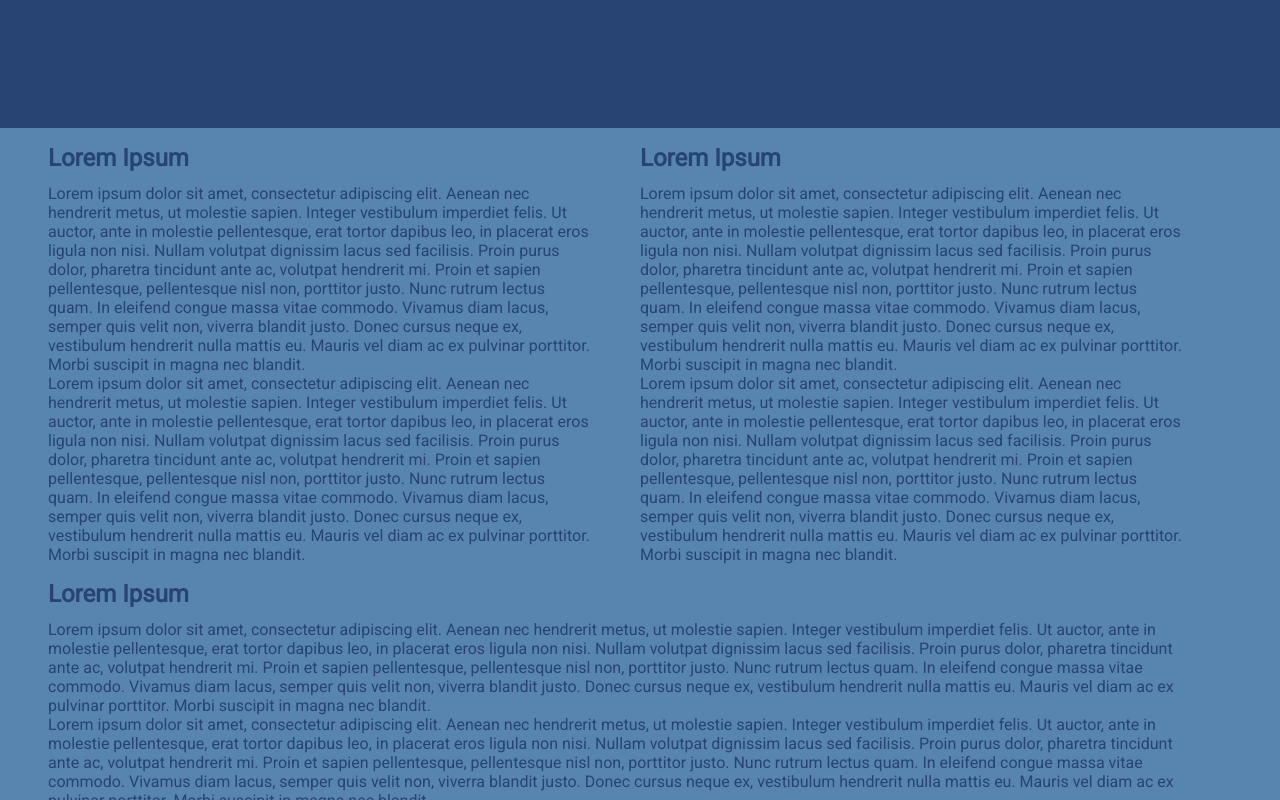
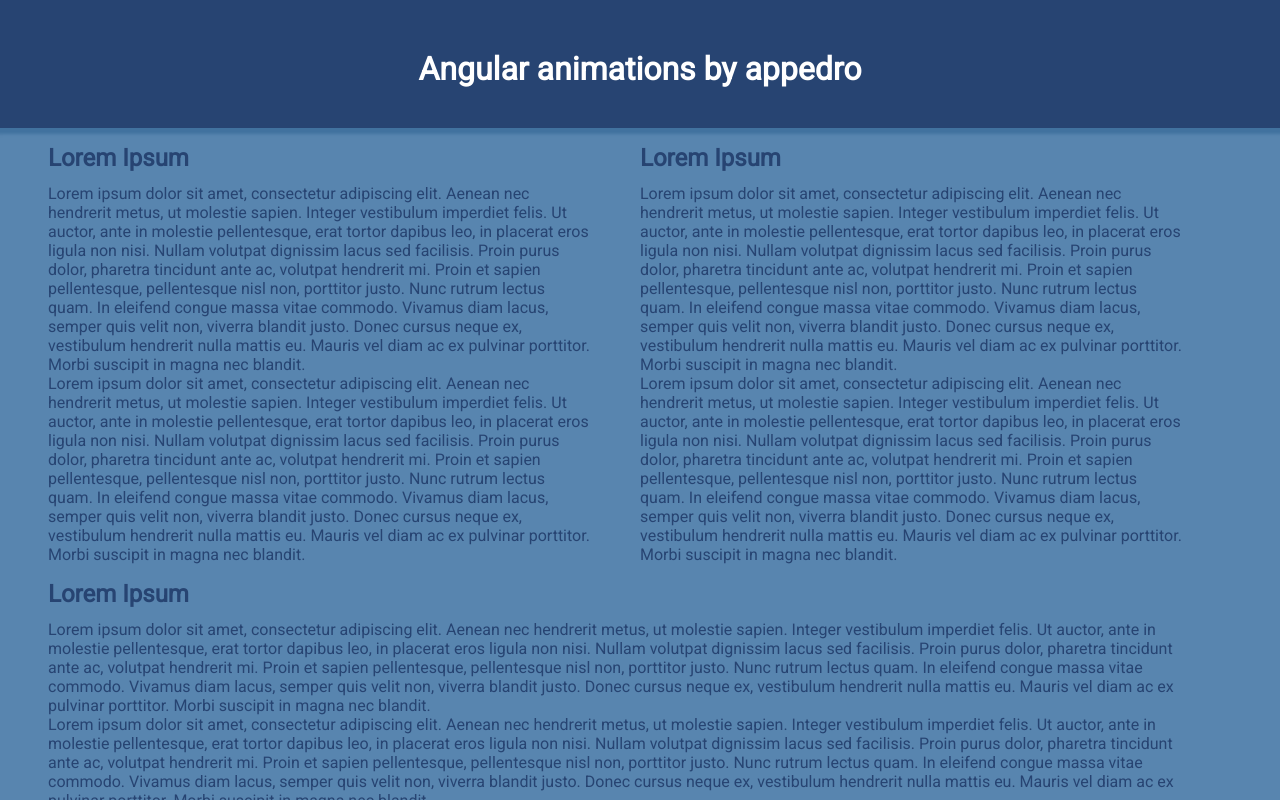
Before and after one commit to appedro/angular-anims, an Angular app: page / in a window 1280 px wide. Shown: the top 800 px of the page. Built offline with nearby package versions, Linux system fonts and the light colour scheme.

Commit message:
improve headbar

```diff
--- a/src/app/shared/page/page.component.html
+++ b/src/app/shared/page/page.component.html
@@ -1,4 +1,6 @@
-<div class="header-bar"></div>
+<div class="header-bar">
+    <h1>Angular animations by appedro</h1>
+</div>
 
 <main>
     <ng-content></ng-content>
--- a/src/app/shared/page/page.component.scss
+++ b/src/app/shared/page/page.component.scss
@@ -1,5 +1,14 @@
+@import "src/styles/utils.scss";
+
 .header-bar {
   background-color: #274472;
   width: 100%;
   height: 128px;
+  color: white;
+  display: flex;
+  justify-content: center;
+  box-shadow: 1px 2px 3px 4px $primary-color;
+  h1 {
+    margin-top: 50px;
+  }
 }
```
